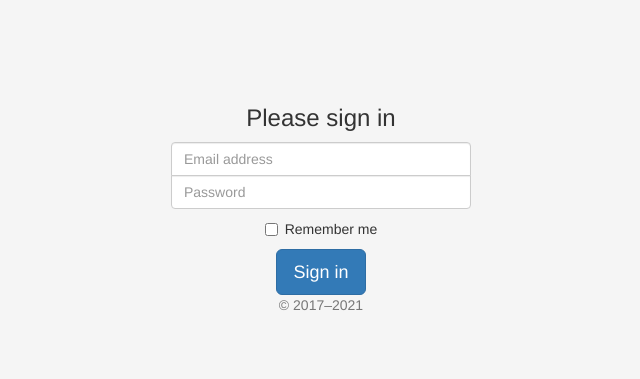
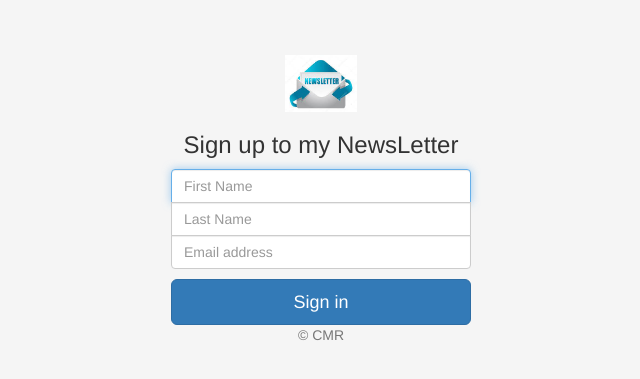
Before and after one commit to rafnamol/NewsLetter-signup, a website: page signup.html in a window 1280 px wide. Shown: the part 195-574 px from the top of the page, without its empty margins (319-959 px from the left). Drawn offline with nearby package versions, Linux system fonts and the light colour scheme.

Commit message:
activated signup page

```diff
--- /dev/null
+++ b/public/css/style.css
@@ -0,0 +1,42 @@
+html,
+body {
+  height: 100%;
+}
+
+body {
+  display: flex;
+  align-items: center;
+  padding-top: 40px;
+  padding-bottom: 40px;
+  background-color: #f5f5f5;
+}
+
+.form-signin {
+  width: 100%;
+  max-width: 330px;
+  padding: 15px;
+  margin: auto;
+}
+
+.form-signin .checkbox {
+  font-weight: 400;
+}
+
+.form-signin .form-floating:focus-within {
+  z-index: 2;
+}
+
+.top {
+  margin-bottom: -1px;
+  border-bottom-right-radius: 0;
+  border-bottom-left-radius: 0;
+}
+.middle{
+  border-radius: 0;
+  margin-bottom: -1px;
+}
+.bottom {
+  margin-bottom: 10px;
+  border-top-right-radius: 0;
+  border-top-left-radius: 0;
+}
--- a/signup.html
+++ b/signup.html
@@ -7,7 +7,7 @@
     <meta name="description" content="">
     <meta name="author" content="Mark Otto, Jacob Thornton, and Bootstrap contributors">
     <meta name="generator" content="Hugo 0.87.0">
-    <title>Signin Template · Bootstrap v5.1</title>
+    <title>Newsletter SignUp</title>
 
     <link rel="canonical" href="https://getbootstrap.com/docs/5.1/examples/sign-in/">
 
@@ -45,31 +45,28 @@
 
 
     <!-- Custom styles for this template -->
-    <link href="style.css" rel="stylesheet">
+    <link href="css/style.css" rel="stylesheet">
   </head>
   <body class="text-center">
 
 <main class="form-signin">
-  <form>
-    <!-- <img class="mb-4" src="/docs/5.1/assets/brand/bootstrap-logo.svg" alt="" width="72" height="57"> -->
-    <h1 class="h3 mb-3 fw-normal">Please sign in</h1>
+  <form action="/" method="POST">
+    <img class="mb-4" src="images/newsletter.png" alt="" width="72" height="57">
+    <h1 class="h3 mb-3 fw-normal">Sign up to my NewsLetter</h1>
 
     <div class="form-floating">
-      <input type="email" class="form-control" id="floatingInput" placeholder="Email address">
-      <!-- <label for="floatingInput">Email address</label> -->
+      <input type="text" name="fName" class="form-control top"  placeholder="First Name" required autofocus>
+
     </div>
     <div class="form-floating">
-      <input type="password" class="form-control" id="floatingPassword" placeholder="Password">
+      <input type="text" name="lName" class="form-control middle"  placeholder="Last Name" required>
+    </div>
+    <div class="form-floating">
+      <input type="email" name="email" class="form-control bottom"  placeholder="Email address" required>
       <!-- <label for="floatingPassword">Password</label> -->
     </div>
-
-    <div class="checkbox mb-3">
-      <label>
-        <input type="checkbox" value="remember-me"> Remember me
-      </label>
-    </div>
-    <button class="w-100 btn btn-lg btn-primary" type="submit">Sign in</button>
-    <p class="mt-5 mb-3 text-muted">&copy; 2017–2021</p>
+    <button class=" btn btn-lg btn-primary btn-block" type="submit">Sign in</button>
+    <p class="mt-5 mb-3 text-muted">&copy; CMR</p>
   </form>
 </main>
 
```
Also changed, not shown: app.js (+19 -3 lines), public/images/newsletter.png (added), 1 other file.
